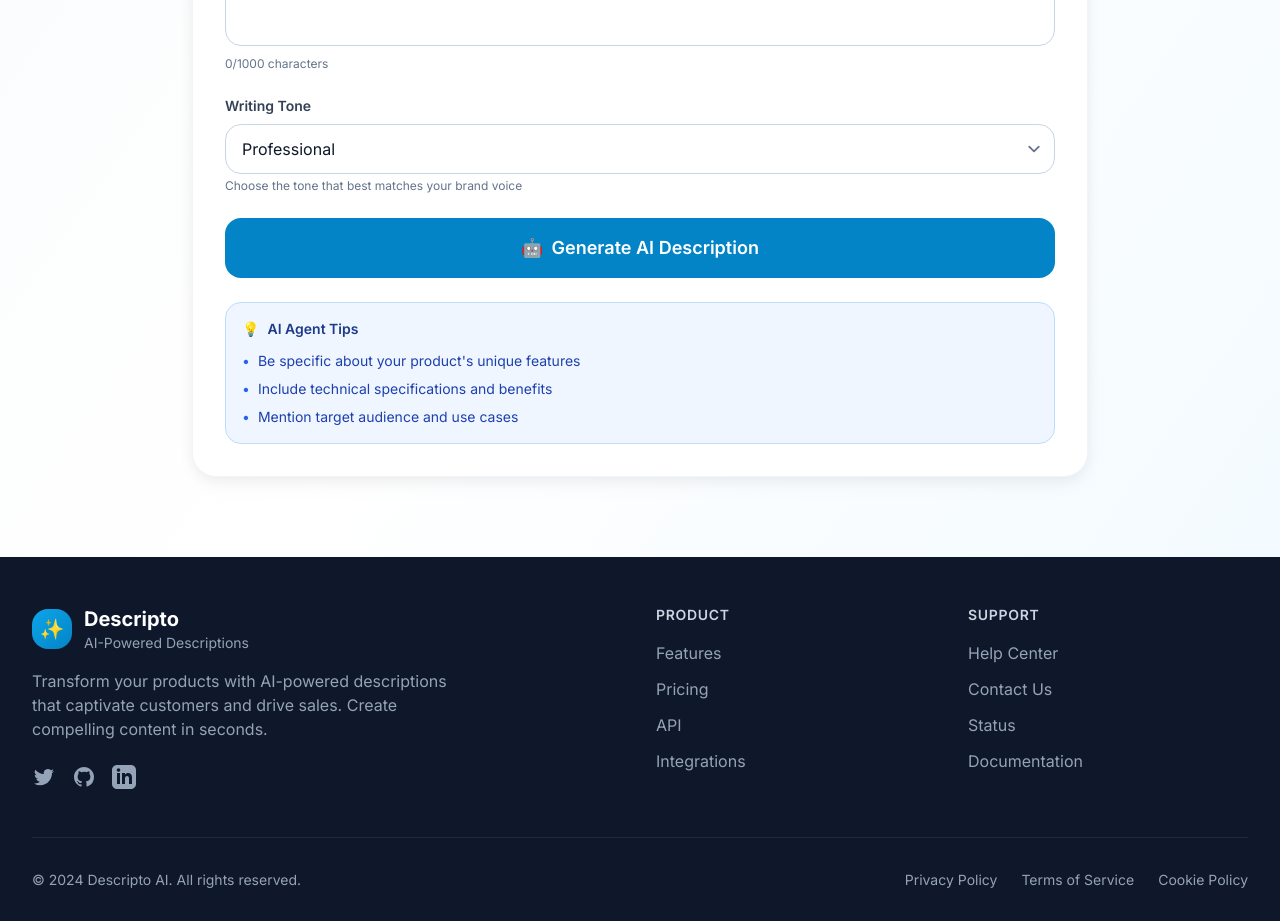
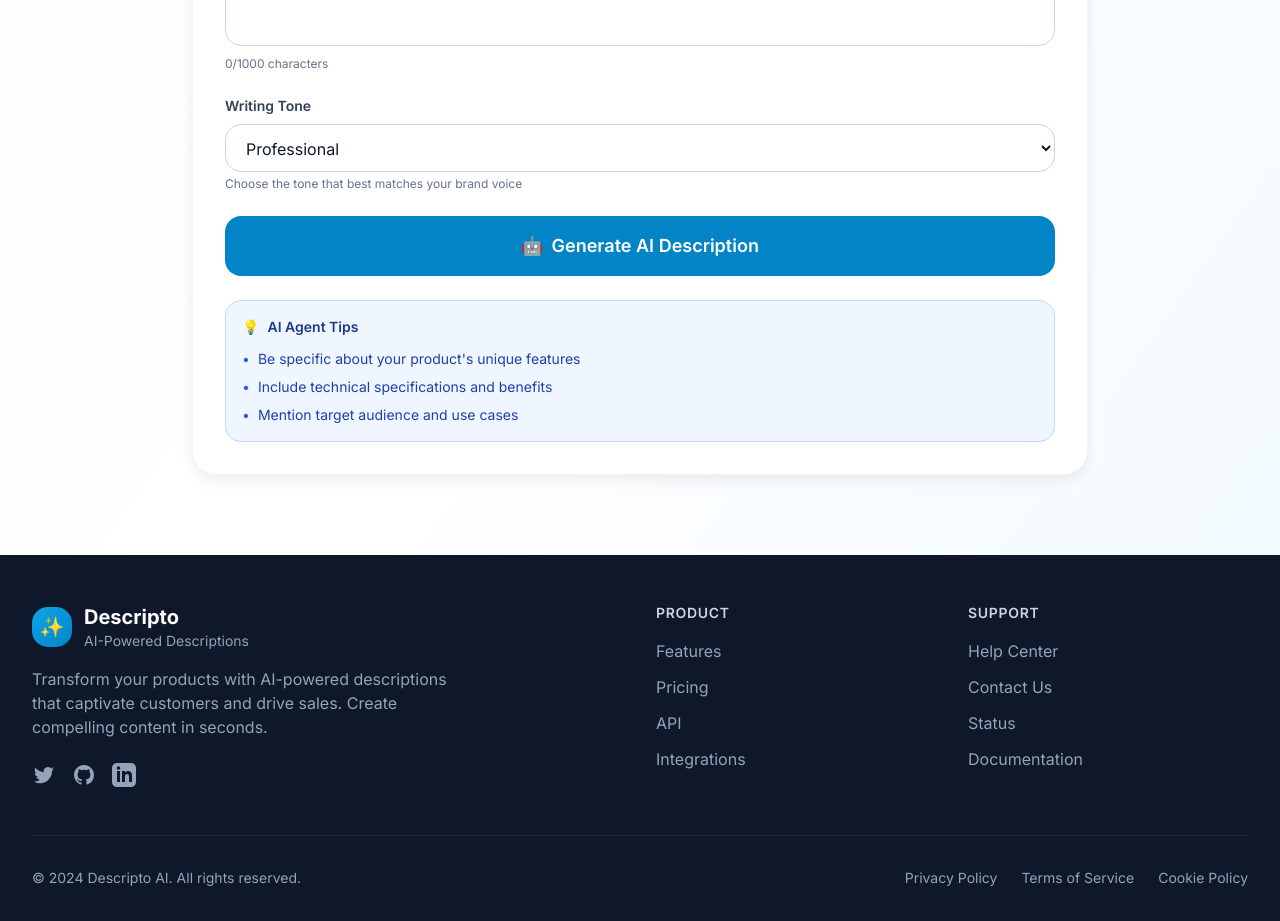
Before and after one commit to hello-kkmeena/Descripto-AI, a React (Create React App) app in the folder frontend/: page / in a window 1280 px wide. Shown: the part 880-1801 px from the top of the page. Built offline with nearby package versions, Linux system fonts and the light colour scheme.

Commit message:
deployment fixes :fixes

```diff
--- a/frontend/package.json
+++ b/frontend/package.json
@@ -28,7 +28,6 @@
     ]
   },
   "devDependencies": {
-    "@tailwindcss/forms": "^0.5.10",
     "@tailwindcss/typography": "^0.5.16",
     "autoprefixer": "^10.4.21",
     "postcss": "^8.5.6",
--- a/frontend/tailwind.config.js
+++ b/frontend/tailwind.config.js
@@ -102,7 +102,6 @@ module.exports = {
     },
   },
   plugins: [
-    require('@tailwindcss/forms'),
     require('@tailwindcss/typography'),
   ],
 }
```
